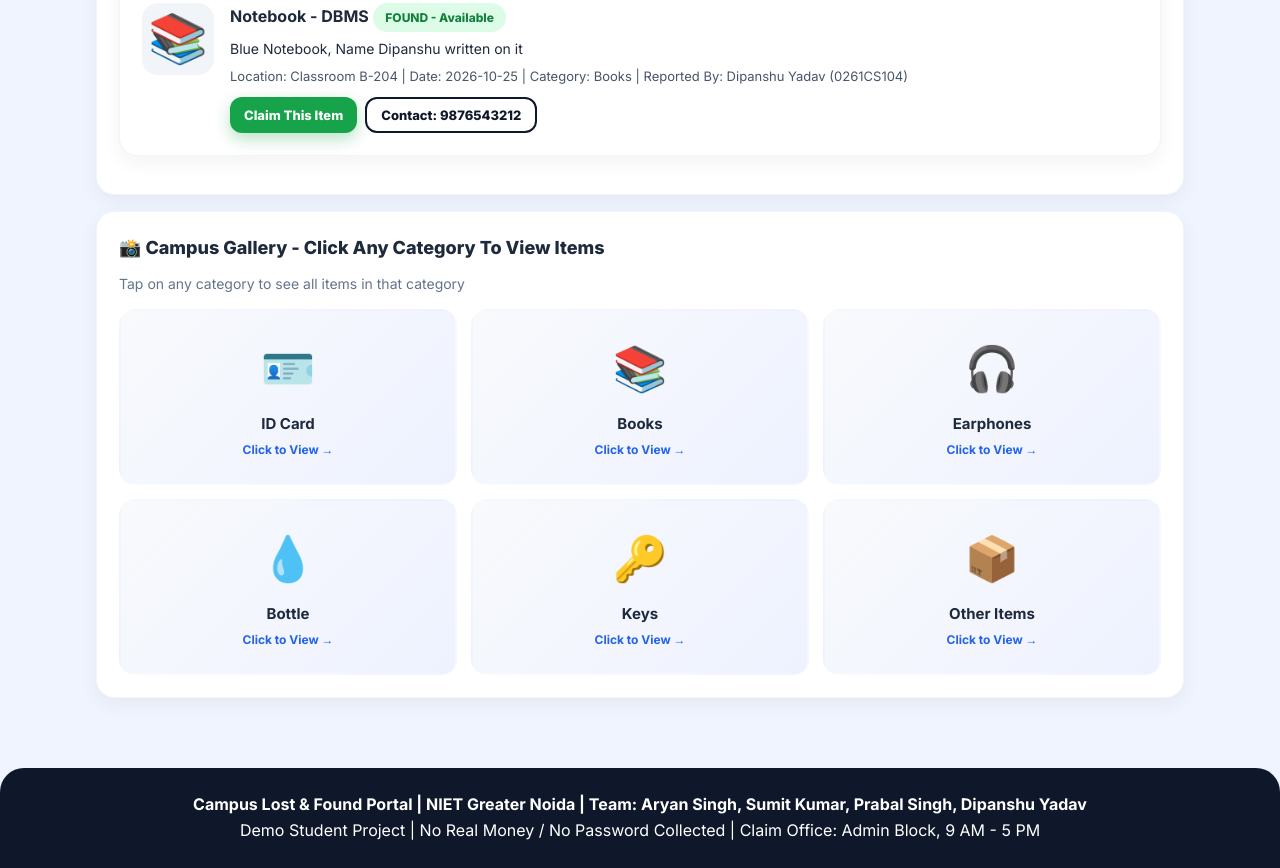
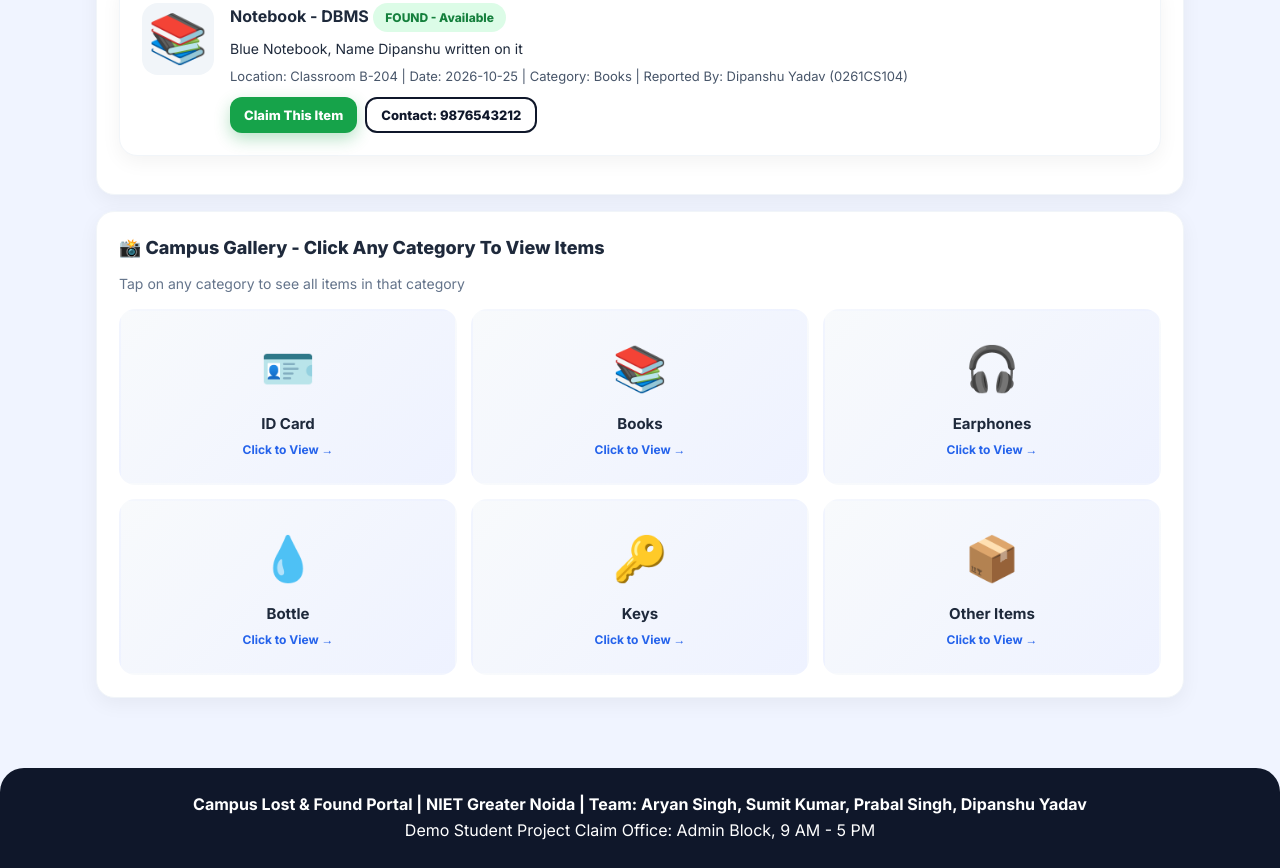
Before and after one commit to utkarshsachancods-dotcom/campus-lost-and-found, a plain HTML site: page index.html in a window 1280 px wide. Shown: the part 1701-2569 px from the top of the page. Drawn offline with Linux system fonts and the light colour scheme.

Commit message:
New changes

```diff
--- a/index.html
+++ b/index.html
@@ -3,7 +3,7 @@
 <head>
 <meta charset="UTF-8">
 <meta name="viewport" content="width=device-width, initial-scale=1.0">
-<title>Campus Lost & Found Portal - NIET | Team Aryan</title>
+<title>Campus Lost & Found Portal - NIET | Team</title>
 <link rel="stylesheet" href="style.css">
 </head>
 <body>
@@ -86,7 +86,7 @@
 <div class="card"><h3>Found Items Table</h3><div style="overflow-x:auto"><table><tr><th>Item</th><th>Found At</th><th>Date</th><th>Status</th></tr><tr><td>Earphones</td><td>Lab 3</td><td>26 Oct 2026</td><td>Available</td></tr><tr><td>Notebook</td><td>Classroom B-204</td><td>25 Oct 2026</td><td>Available</td></tr><tr><td>ID Card - Dipanshu</td><td>Admin Block</td><td>24 Oct 2026</td><td>Claimed</td></tr></table></div></div>
 </div>
 
-<!-- REPORT -->
+
 <div id="page-report" class="hidden">
 <h2>📝 Report Lost / Found Item</h2>
 <p class="subtitle">Fill the form below - It takes less than 1 minute</p>
@@ -107,7 +107,7 @@
 </div>
 </div>
 
-<!-- CLAIM -->
+
 <div id="page-claim" class="hidden">
 <h2>📦 How to Claim Your Item</h2>
 <div class="card"><h3>Step-by-Step Process</h3><p><b>1.</b> Find your item in Lost or Found list<br><b>2.</b> Click on <b>Claim This Item</b><br><b>3.</b> Enter your Name and ERP ID<br><b>4.</b> Visit Admin Block and show your College ID<br><b>5.</b> Collect your item - Done!</p></div>
@@ -115,7 +115,7 @@
 <div class="card"><h3>🔍 My Claims - Check Your Claim Status</h3><input id="myErpSearch" placeholder="Enter Your ERP ID - e.g. 0261CS101"><button class="btn btn-green" style="margin-top:10px" onclick="searchMyClaims()">Check My Claims</button><div id="myClaimsResult" style="margin-top:12px"></div></div>
 </div>
 
-<!-- ABOUT -->
+
 <div id="page-about" class="hidden">
 <h2>ℹ️ About Us</h2>
 <div class="card"><h3>What is This Project?</h3><p>Campus Lost and Found Portal is a simple website where NIET students and staff can share information about lost or found items. This is a Capstone Project for Web Designing course (DCSE0152).</p><p style="margin-top:8px"><b>SDG 11:</b> Sustainable Cities and Communities - To build a helpful and organized campus.</p></div>
@@ -152,7 +152,7 @@
 </div>
 </main>
 
-<footer><b>Campus Lost & Found Portal | NIET Greater Noida | Team: Aryan Singh, Sumit Kumar, Prabal Singh, Dipanshu Yadav</b><br>Demo Student Project | No Real Money / No Password Collected | Claim Office: Admin Block, 9 AM - 5 PM</footer>
+<footer><b>Campus Lost & Found Portal | NIET Greater Noida | Team: Aryan Singh, Sumit Kumar, Prabal Singh, Dipanshu Yadav</b><br>Demo Student Project  Claim Office: Admin Block, 9 AM - 5 PM</footer>
 
 <script>
 let defaultItems=[
```
